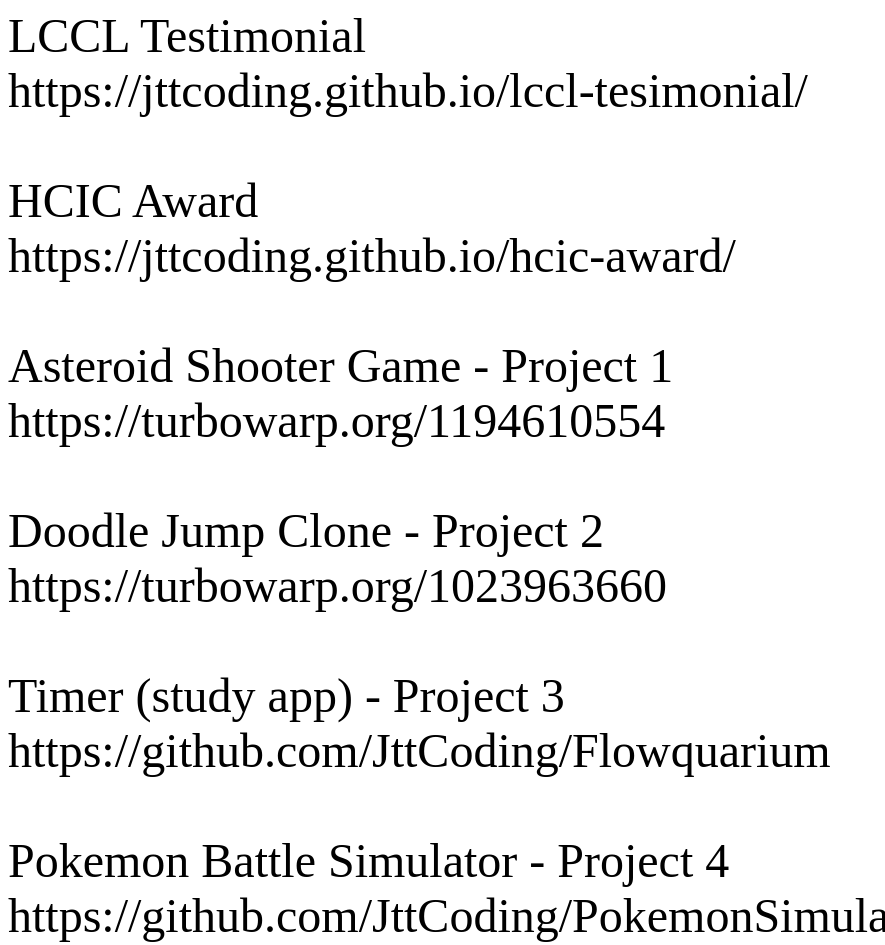
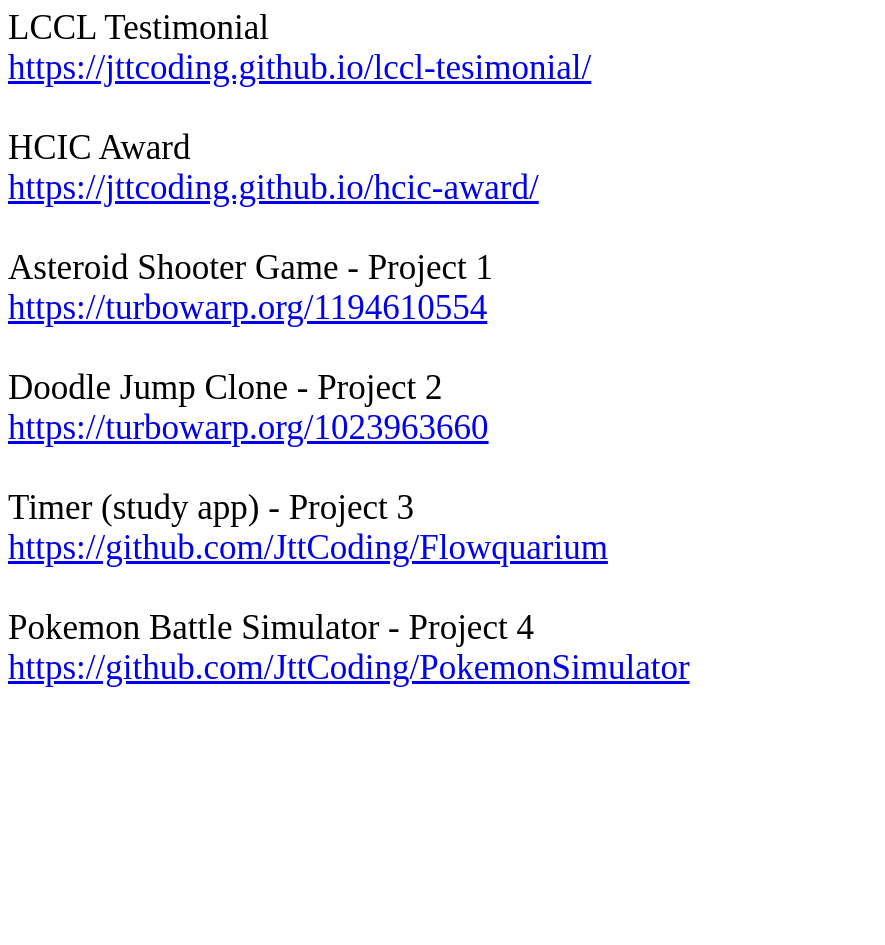
Before and after one commit to JttCoding/jttcoding.github.io, a plain HTML site: page index.html in a window 1280 px wide. Shown: the whole page, without its empty margins (0-885 px from the left). After the commit the page ends 800 px from the top, so only its background shows below. Drawn offline with Linux system fonts and the light colour scheme.

Commit message:
Update index.html

```diff
--- a/index.html
+++ b/index.html
@@ -5,24 +5,26 @@
     <title>Jason's Website</title>
 </head>
 <body>
-    <font size="35">LCCL Testimonial<br/></font>
-    <font size="35">https://jttcoding.github.io/lccl-tesimonial/<br/></font>
-    <font size="35"><br/></font>
-    <font size="35">HCIC Award<br/></font>
-    <font size="35">https://jttcoding.github.io/hcic-award/<br/></font>
-    <font size="35"><br/></font>
-    <font size="35">Asteroid Shooter Game - Project 1<br/></font>
-    <font size="35">https://turbowarp.org/1194610554<br/></font>
-    <font size="35"><br/></font>
-    <font size="35">Doodle Jump Clone - Project 2<br/></font>
-    <font size="35">https://turbowarp.org/1023963660<br/></font>
-    <font size="35"><br/></font>
-    <font size="35">Timer (study app) - Project 3<br/></font>
-    <font size="35">https://github.com/JttCoding/Flowquarium<br/></font>
-    <font size="35"><br/></font>
-    <font size="35">Pokemon Battle Simulator - Project 4<br/></font>
-    <font size="35">https://github.com/JttCoding/PokemonSimulator</font>
-    <p></p>
+    <div style="font-size:35px;">
+        LCCL Testimonial<br/>
+        <a href="https://jttcoding.github.io/lccl-tesimonial/" target="_blank">https://jttcoding.github.io/lccl-tesimonial/</a><br/><br/>
+
+        HCIC Award<br/>
+        <a href="https://jttcoding.github.io/hcic-award/" target="_blank">https://jttcoding.github.io/hcic-award/</a><br/><br/>
+
+        Asteroid Shooter Game - Project 1<br/>
+        <a href="https://turbowarp.org/1194610554" target="_blank">https://turbowarp.org/1194610554</a><br/><br/>
+
+        Doodle Jump Clone - Project 2<br/>
+        <a href="https://turbowarp.org/1023963660" target="_blank">https://turbowarp.org/1023963660</a><br/><br/>
+
+        Timer (study app) - Project 3<br/>
+        <a href="https://github.com/JttCoding/Flowquarium" target="_blank">https://github.com/JttCoding/Flowquarium</a><br/><br/>
+
+        Pokemon Battle Simulator - Project 4<br/>
+        <a href="https://github.com/JttCoding/PokemonSimulator" target="_blank">https://github.com/JttCoding/PokemonSimulator</a>
+    </div>
+
     <!--
     <img src="IDE.png">
     <img src="ide2025b.png">
```
